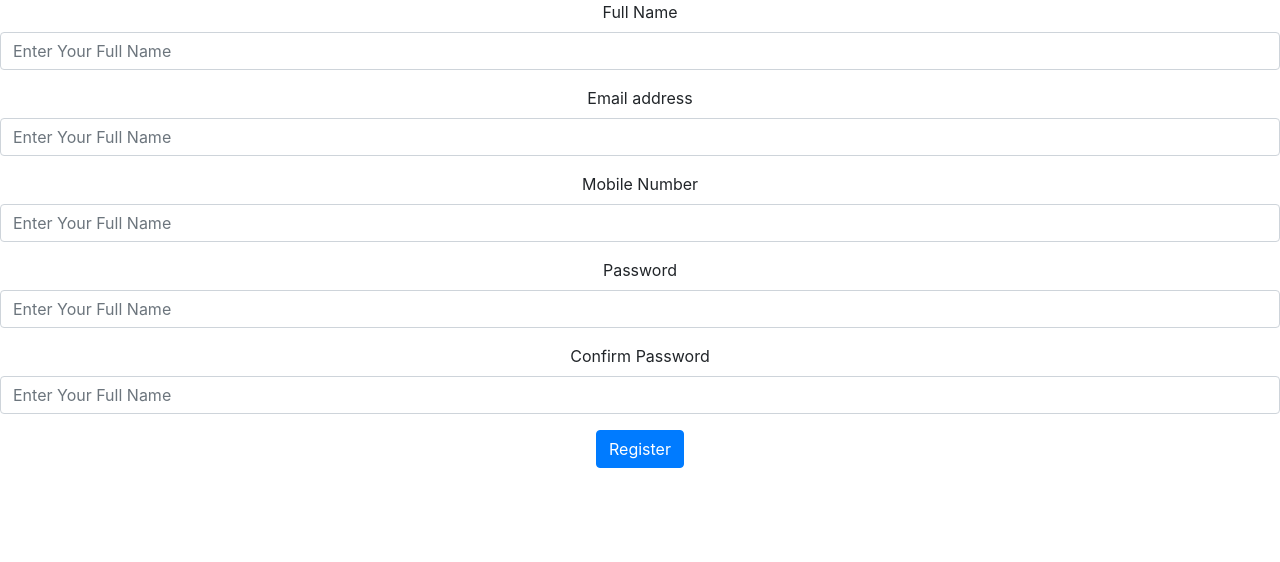
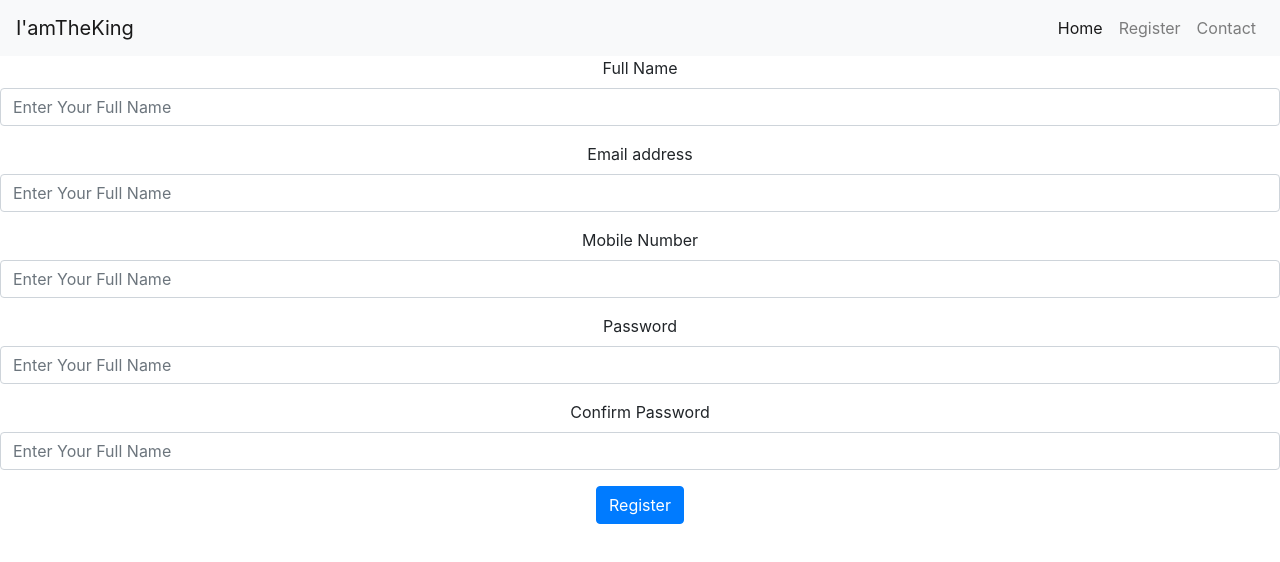
Before and after one commit to Nagendra234/Mern, a React (Create React App) app in the folder frontend/interface/: page / in a window 1280 px wide. Shown: the top 562 px of the page. Built offline with nearby package versions, Linux system fonts and the light colour scheme.

Commit message:
Navar created added in app.js

```diff
--- a/frontend/interface/src/App.js
+++ b/frontend/interface/src/App.js
@@ -1,10 +1,12 @@
 import logo from './logo.svg';
 import './App.css';
 import Register from './components/Register';
+import Navbar from './components/Navbar';
 
 function App() {
   return (
     <div className="App">
+      <Navbar />
       <Register />
     </div>
   );
--- /dev/null
+++ b/frontend/interface/src/components/Navbar.js
@@ -0,0 +1,33 @@
+import React, { Component } from 'react'
+
+class Navbar extends Component {
+    render() {
+        return (
+            <div>
+                <nav class="navbar navbar-expand-lg navbar-light bg-light">
+                    <a class="navbar-brand" href="#">I'amTheKing</a>
+                    <button class="navbar-toggler" type="button" data-toggle="collapse" data-target="#navbarSupportedContent" aria-controls="navbarSupportedContent" aria-expanded="false" aria-label="Toggle navigation">
+                        <span class="navbar-toggler-icon"></span>
+                    </button>
+
+                    <div class="collapse navbar-collapse" id="navbarSupportedContent">
+                        <ul class="navbar-nav ml-auto">
+                            <li class="nav-item active">
+                                <a class="nav-link" href="/">Home <span class="sr-only">(current)</span></a>
+                            </li>
+                            <li class="nav-item">
+                                <a class="nav-link" href="/register">Register</a>
+                            </li>
+                            <li class="nav-item">
+                                <a class="nav-link " href="/contact">Contact</a>
+                            </li>
+                        </ul>
+
+                    </div>
+                </nav>
+            </div>
+        )
+    }
+}
+
+export default Navbar
```
